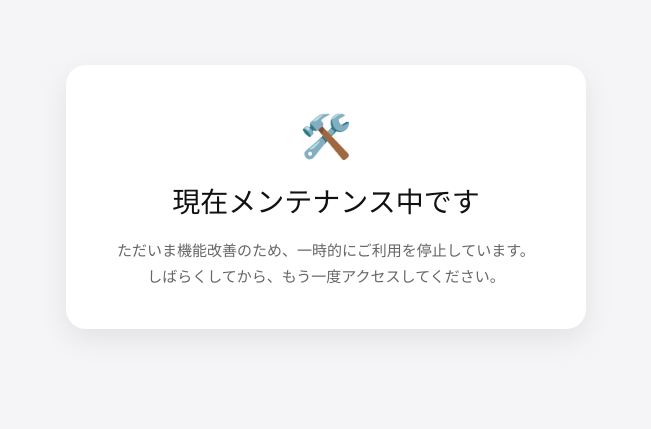
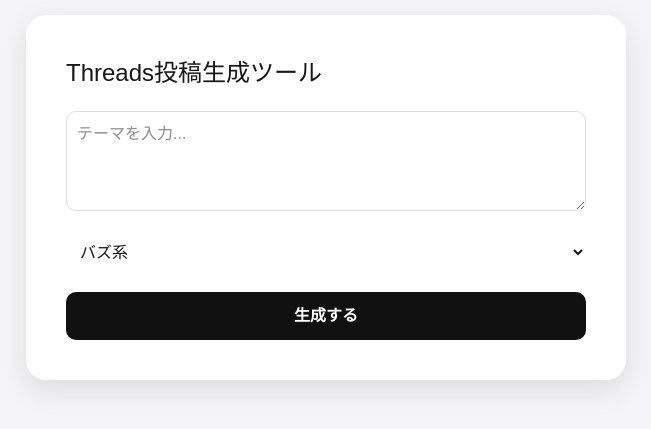
Before and after one commit to manafi362/threads-tool2, a Next.js app: page / in a window 1280 px wide. Shown: the part 203-632 px from the top of the page, without its empty margins (314-965 px from the left). Built offline with nearby package versions, Linux system fonts and the light colour scheme.

Commit message:
Restore original page

```diff
--- /dev/null
+++ b/app/page stop.tsx
@@ -0,0 +1,53 @@
+export default function Home() {
+  return (
+    <div
+      style={{
+        minHeight: "100vh",
+        display: "flex",
+        justifyContent: "center",
+        alignItems: "center",
+        flexDirection: "column",
+        padding: "24px",
+        backgroundColor: "#f5f5f7",
+        fontFamily: "sans-serif",
+        textAlign: "center",
+      }}
+    >
+      <div
+        style={{
+          background: "white",
+          padding: "40px",
+          borderRadius: "20px",
+          boxShadow: "0 10px 30px rgba(0,0,0,0.08)",
+          maxWidth: "520px",
+          width: "100%",
+        }}
+      >
+        <div style={{ fontSize: "42px", marginBottom: "14px" }}>🛠️</div>
+
+        <h1
+          style={{
+            margin: 0,
+            fontSize: "28px",
+            color: "#111",
+          }}
+        >
+          現在メンテナンス中です
+        </h1>
+
+        <p
+          style={{
+            marginTop: "14px",
+            color: "#666",
+            lineHeight: 1.7,
+            fontSize: "15px",
+          }}
+        >
+          ただいま機能改善のため、一時的にご利用を停止しています。
+          <br />
+          しばらくしてから、もう一度アクセスしてください。
+        </p>
+      </div>
+    </div>
+  );
+}
--- a/app/page.tsx
+++ b/app/page.tsx
@@ -1,52 +1,183 @@
+"use client";
+import { useState } from "react";
+
 export default function Home() {
+  const [input, setInput] = useState("");
+  const [tone, setTone] = useState("バズ系");
+  const [result, setResult] = useState("");
+  const [loading, setLoading] = useState(false);
+  const [copied, setCopied] = useState(false);
+
+  const handleGenerate = async () => {
+    setLoading(true);
+    setResult("");
+
+    const res = await fetch("/api/generate", {
+      method: "POST",
+      headers: {
+        "Content-Type": "application/json",
+      },
+      body: JSON.stringify({ input, tone }),
+    });
+
+    const data = await res.json();
+    setResult(data.result || data.error);
+
+    setLoading(false);
+  };
+
+  const handleCopy = async () => {
+  if (!result) return;
+
+  await navigator.clipboard.writeText(result);
+  setCopied(true);
+
+  setTimeout(() => setCopied(false), 2000);
+};
+
+const handleShareThreads = () => {
+  if (!result) return;
+
+  const formatted = result
+    .trim()
+    .replace(/\r\n/g, "\n")
+    .replace(/\n{3,}/g, "\n\n");
+
+  const params = new URLSearchParams({
+    text: formatted,
+  });
+
+  const url = `https://www.threads.net/intent/post?${params.toString()}`;
+  window.open(url, "_blank");
+};
+
   return (
     <div
   style={{
     minHeight: "100vh",
+    backgroundColor: "#f5f5f7",
     display: "flex",
     justifyContent: "center",
     alignItems: "center",
-        flexDirection: "column",
-        padding: "24px",
-        backgroundColor: "#f5f5f7",
-        fontFamily: "sans-serif",
-        textAlign: "center",
   }}
 >
   <div
     style={{
-          background: "white",
+      backgroundColor: "white",
       padding: "40px",
       borderRadius: "20px",
-          boxShadow: "0 10px 30px rgba(0,0,0,0.08)",
-          maxWidth: "520px",
-          width: "100%",
+      width: "600px",
+      boxShadow: "0 10px 30px rgba(0,0,0,0.1)",
     }}
   >
-        <div style={{ fontSize: "42px", marginBottom: "14px" }}>🛠️</div>
+    <h1 style={{ fontSize: "24px", marginBottom: "20px" }}>
+      Threads投稿生成ツール
+    </h1>
 
-        <h1
+    <textarea
+      placeholder="テーマを入力..."
+      value={input}
+      onChange={(e) => setInput(e.target.value)}
       style={{
-            margin: 0,
-            fontSize: "28px",
-            color: "#111",
+        width: "100%",
+        height: "100px",
+        padding: "10px",
+        borderRadius: "10px",
+        border: "1px solid #ddd",
+      }}
+    />
+
+    <select
+      value={tone}
+      onChange={(e) => setTone(e.target.value)}
+      style={{
+        marginTop: "15px",
+        padding: "10px",
+        width: "100%",
+        borderRadius: "10px",
       }}
     >
-          現在メンテナンス中です
-        </h1>
+      <option>バズ系</option>
+      <option>真面目系</option>
+      <option>恋愛系</option>
+      <option>教育系</option>
+    </select>
 
-        <p
+    <button
+      onClick={handleGenerate}
       style={{
-            marginTop: "14px",
-            color: "#666",
-            lineHeight: 1.7,
-            fontSize: "15px",
+        marginTop: "20px",
+        width: "100%",
+        padding: "12px",
+        borderRadius: "10px",
+        border: "none",
+        backgroundColor: "#111",
+        color: "white",
+        fontWeight: "bold",
+        cursor: "pointer",
       }}
     >
-          ただいま機能改善のため、一時的にご利用を停止しています。
-          <br />
-          しばらくしてから、もう一度アクセスしてください。
-        </p>
+     {loading ? "文章を考え中..." : "生成する"}
+    </button>
+
+    {result && (
+      <div style={{ marginTop: "30px" }}>
+        <div
+  onClick={handleCopy}
+  style={{
+    backgroundColor: "#fafafa",
+    padding: "15px",
+    borderRadius: "10px",
+    cursor: "pointer",
+    whiteSpace: "pre-wrap",
+    border: "1px solid #eee",
+    lineHeight: "1.4",
+    fontSize: "15px",
+    letterSpacing: "0.02em",
+    boxShadow: "0 2px 8px rgba(0,0,0,0.05)",
+  }}
+>
+  {result}
+</div>
+
+        <div style={{ display: "flex", gap: "10px", marginTop: "15px" }}>
+          <button
+  onClick={handleCopy}
+  style={{
+    marginTop: "10px",
+    padding: "8px 16px",
+    backgroundColor: copied ? "#4caf50" : "#333",
+    color: "white",
+    border: "none",
+    borderRadius: "5px",
+    transform: "scale(1)",
+    transition: "0.2s"
+  }}
+  onMouseOver={(e) => (e.currentTarget.style.transform = "scale(1.05)")}
+  onMouseOut={(e) => (e.currentTarget.style.transform = "scale(1)")}
+>
+            {copied ? "コピー完了" : "コピー"}
+          </button>
+
+          <button
+  onClick={handleShareThreads}
+  style={{
+    marginTop: "10px",
+    padding: "8px 16px",
+    backgroundColor: "#000",
+    color: "white",
+    borderRadius: "5px",
+    transform: "scale(1)",
+    transition: "0.2s"
+  }}
+  onMouseOver={(e) => (e.currentTarget.style.transform = "scale(1.05)")}
+  onMouseOut={(e) => (e.currentTarget.style.transform = "scale(1)")}
+>
+  Threadsで投稿する 🚀
+</button>
+        </div>
+      </div>
+    )}
   </div>
 </div>
   );
```
Lines whose indentation alone changed are shown as unchanged.
